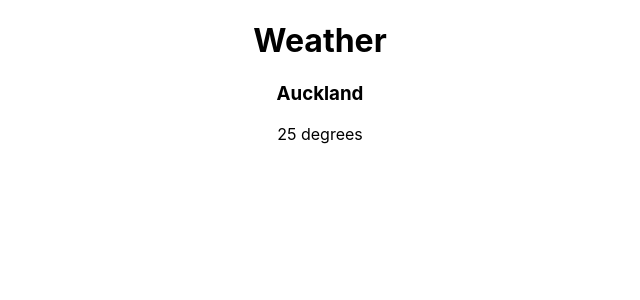
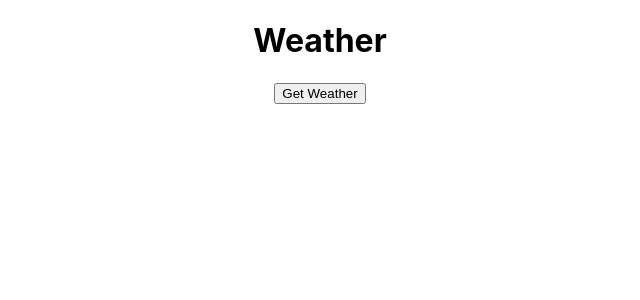
Before and after one commit to justinfyh/weather-app, a React (Create React App) app: page /weather in a window 1280 px wide. Shown: the top 300 px of the page, without its empty margins (320-960 px from the left). Built offline with nearby package versions, Linux system fonts and the light colour scheme.

Commit message:
Integrate weather api

```diff
--- a/src/components/Weather.js
+++ b/src/components/Weather.js
@@ -1,16 +1,37 @@
-import React from "react";
-import App from "../App";
+import React, { useState, useEffect } from "react";
 
 const Weather = () => {
+    const [city, setCity] = useState('');
+    const [weatherData, setWeatherData] = useState(null);
+
+    // useEffect (() => {
+    //     setCity('Auckland');
+    // }, []);
+
+    const getWeatherData = async () => {
+        const apiKey = 'f138a38b8516bedbc16e2966e3d59a4a';
+        const apiUrl = `https://api.openweathermap.org/data/2.5/weather?lat=44.34&lon=10.99&appid=${apiKey}`;
+
+        try {
+            const response = await fetch(apiUrl);
+            const data = await response.json();
+            setWeatherData(data);
+          } catch (error) {
+            console.error('Error fetching weather data:', error);
+          }
+    }
 
     return (
         <div className="Weather-container">
             <h1>Weather</h1>
+            <button onClick={ getWeatherData }>Get Weather</button>
 
+            {weatherData && (
             <div>
-                <h3>Auckland</h3>
+                <h3>{weatherData.name}</h3>
                 <p>25 degrees</p>
             </div>
+            )}
         </div>
     )
 }
```
